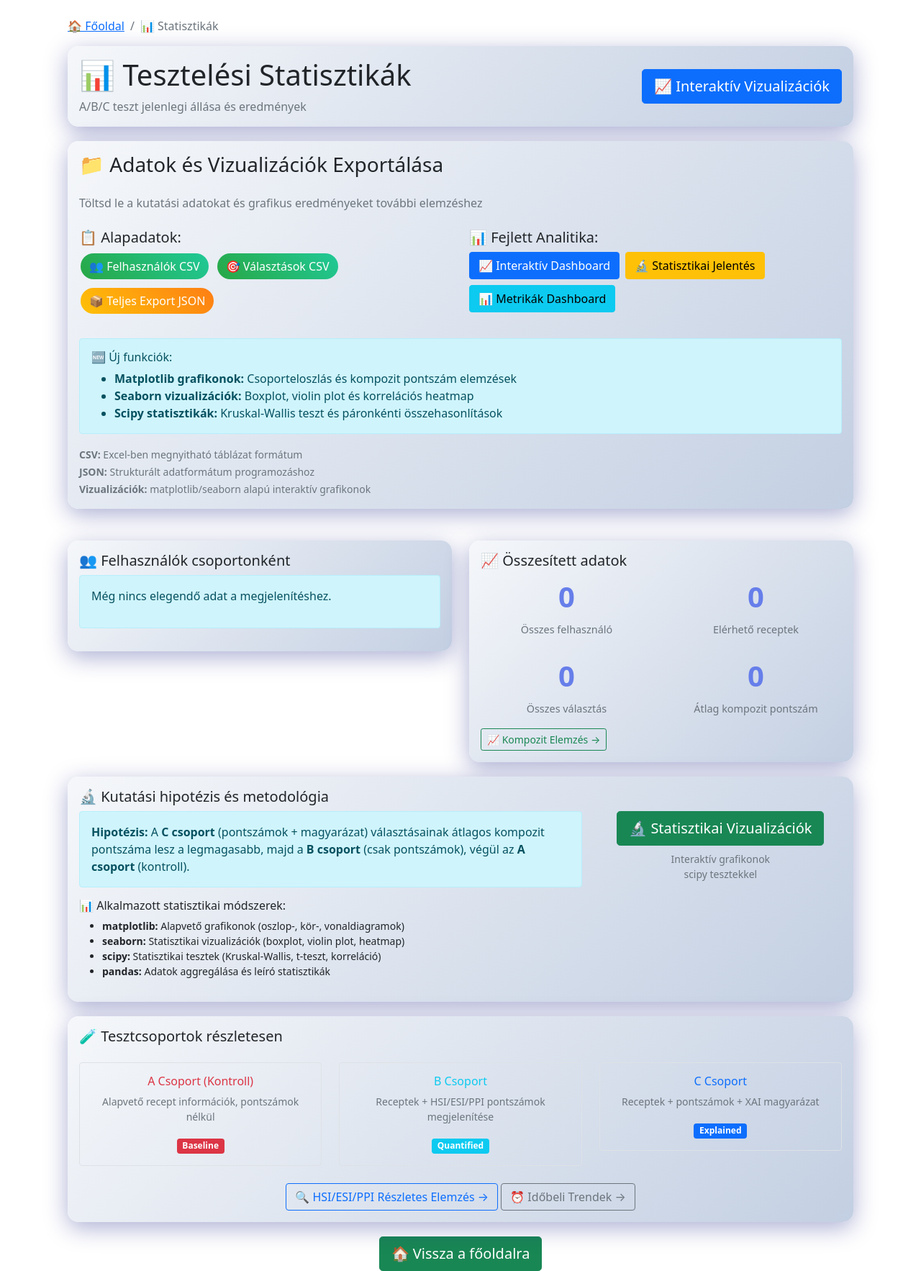
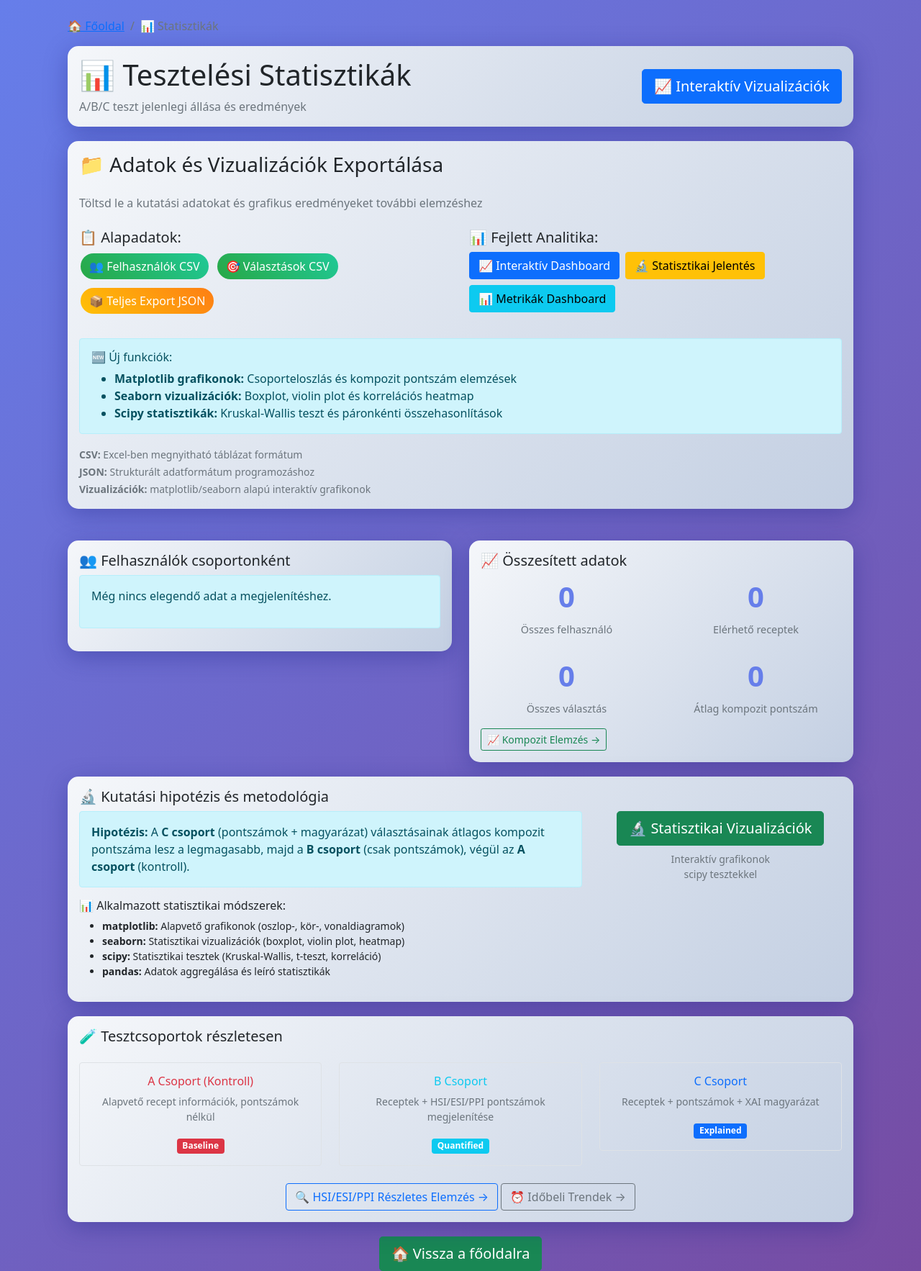
Before and after one commit to bvin81/RecSys_Bootstrap, a Flask app: page /stats in a window 1280 px wide. Shown: the whole page at 72% size. Run offline with Flask 3, Linux system fonts and the light colour scheme; data that the repository does not hold is empty; some libraries are stand-ins or nearby versions.

Commit message:
Update base.html

```diff
--- a/templates/base.html
+++ b/templates/base.html
@@ -7,6 +7,12 @@
     <title>{% block title %}GreenRec Ajánlórendszer{% endblock %}</title>
     <link href="https://cdn.jsdelivr.net/npm/bootstrap@5.1.3/dist/css/bootstrap.min.css" rel="stylesheet">
     <style>
+        /* GLOBÁLIS BODY STYLING - gradient háttér minden oldalon */
+        body {
+            background: linear-gradient(135deg, #667eea 0%, #764ba2 100%);
+            min-height: 100vh;
+        }
+
         .score-badge { font-size: 0.8em; margin: 2px; }
         .explanation-box { background-color: #f8f9fa; padding: 10px; border-radius: 5px; margin-top: 10px; }
         .recipe-card { border: 1px solid #dee2e6; border-radius: 8px; padding: 15px; margin-bottom: 15px; }
```
